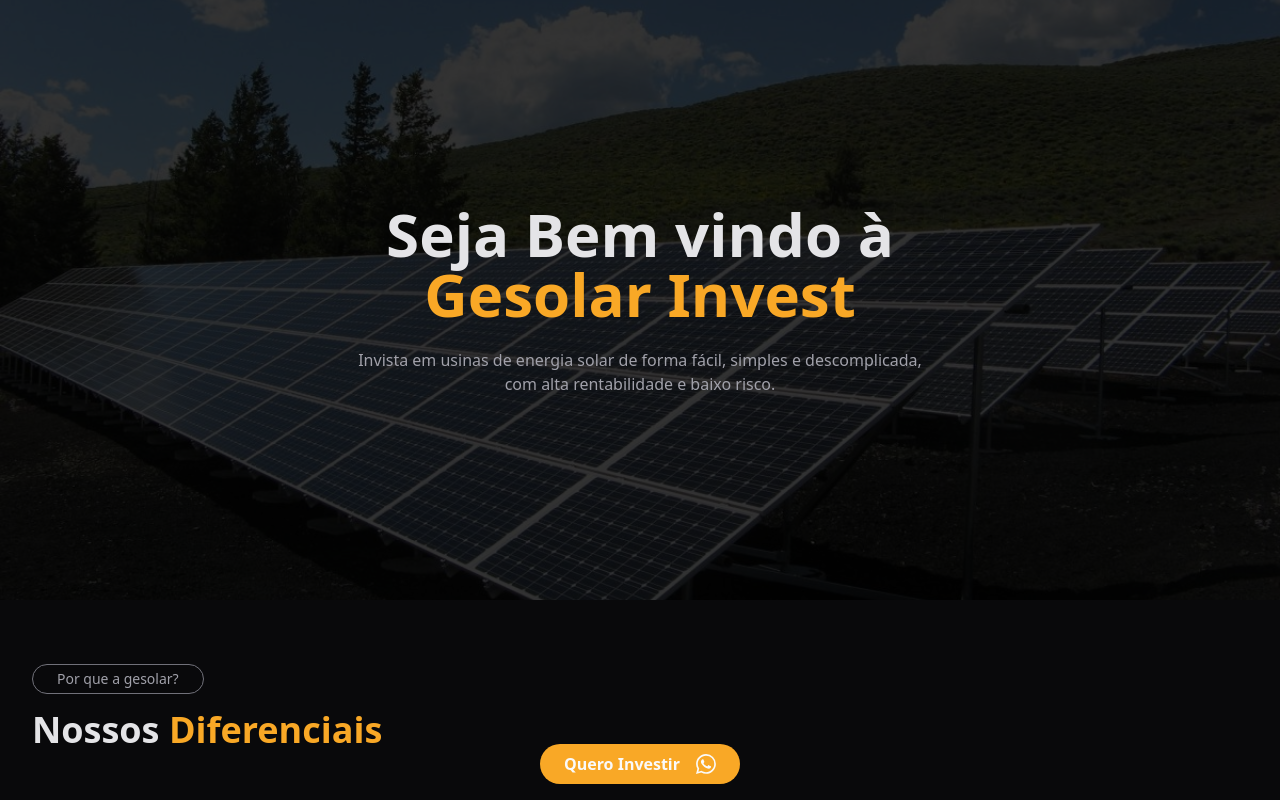
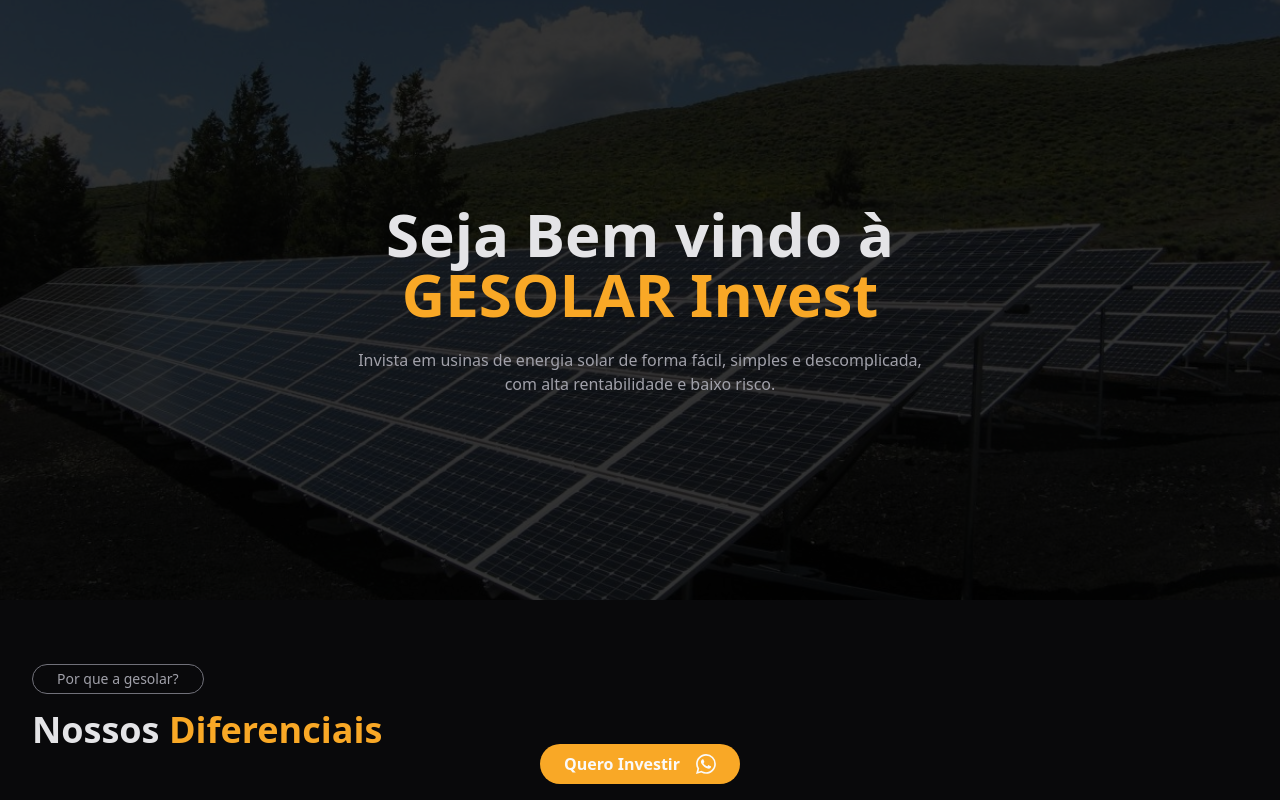
Before and after one commit to leosantanadev/gesolar-invest, a Next.js app: page / in a window 1280 px wide. Shown: the top 800 px of the page. Built offline with nearby package versions, Linux system fonts and the light colour scheme.

Commit message:
push princing section to main branch

```diff
--- a/src/components/HeroSection/HeroSectionWithImage.tsx
+++ b/src/components/HeroSection/HeroSectionWithImage.tsx
@@ -10,7 +10,7 @@ export function HeroSectionWithImage() {
                 <div className="flex items-center justify-center flex-col text-center">
                     <div className="max-w-screen-md mx-auto flex flex-col items-center justify-center gap-6">
                         <h1 className="text-pretty text-4xl font-bold lg:text-6xl">
-                            Seja Bem vindo à <br /> <span className='text-primaryOrange-500'>Gesolar Invest</span>
+                            Seja Bem vindo à <br /> <span className='text-primaryOrange-500'>GESOLAR Invest</span>
                         </h1>
 
                         <p className="max-w-xl text-zinc-400 font-medium">
```
